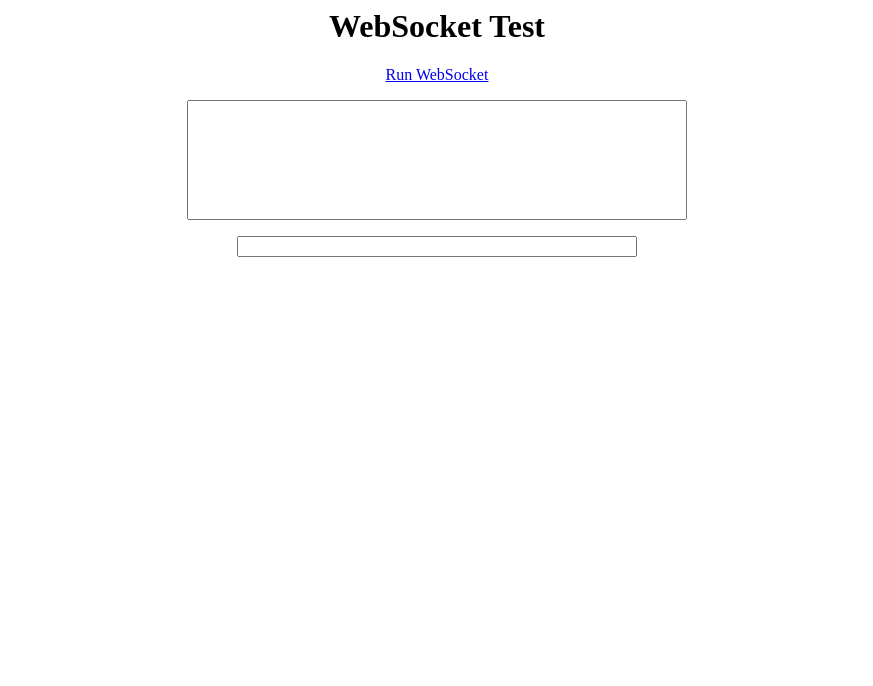
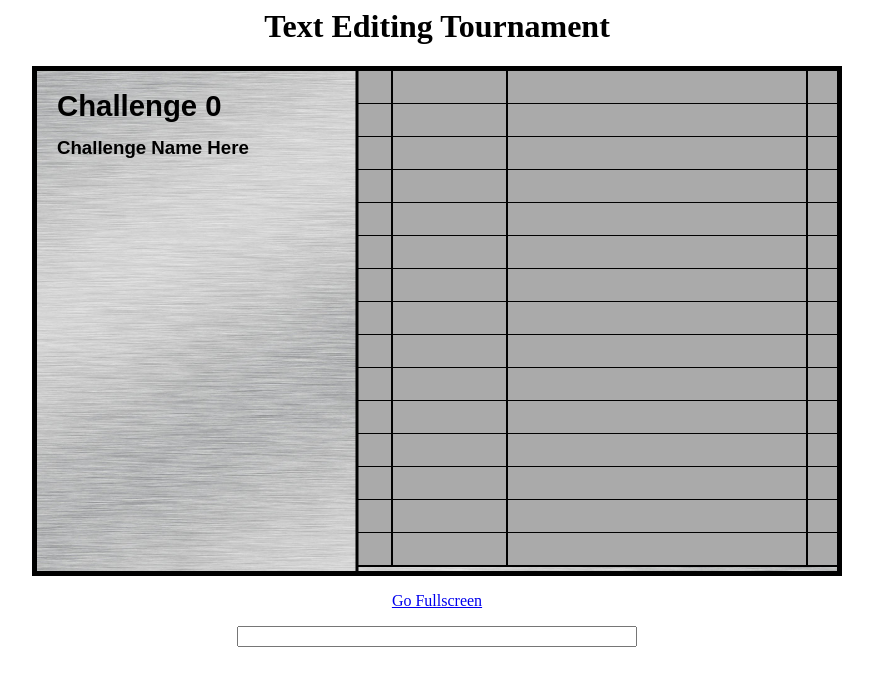
Before and after one commit to ebanner/TextEditorTournament, a plain HTML site: page display/index.html in a window 1280 px wide. Shown: the whole page, without its empty margins (203-1076 px from the left). Drawn offline with nearby package versions, Linux system fonts and the light colour scheme.

Commit message:
Added display functionality to the Web page display code. It currently shows a list of participants.

```diff
--- /dev/null
+++ b/display/display.js
@@ -0,0 +1,170 @@
+// Global values
+var PARTICIPANT_WORKING = 0;
+var PARTICIPANT_FINISHED = 1;
+var PARTICIPANT_FORFEIT = 2;
+
+
+// Display object that renders to the canvas, responsible for displaying the
+//  screen as
+function DisplayChallengeMode(){
+
+    // canvas and context
+    this.canvas = document.getElementById("screen");
+    this.ctx = this.canvas.getContext("2d");
+
+    // challenge information
+    this.challengeNumber = 0;
+    this.challengeName = "Challenge Name Here";
+
+    // background image
+    this.backgroundImage = new Image();
+    this.backgroundImage.src = "bg.jpg";
+
+    // list of message bubbles on the screen
+    this.textBubbles = new Array();
+
+    // list of competitors displayed
+    this.competitors = new Array();
+
+    for(var i=0; i<15; i++){
+        this.competitors.push(new ChallengeCompetitor("name", "editor"));
+    }
+
+
+    // Makes the canvas go into fullscreen mode. TODO- doesn't work.
+    this.goFullScreen = function(){
+        this.canvas.width = 1600;
+        this.canvas.height = 1000;
+
+        if(this.canvas.requestFullScreen)
+            this.canvas.requestFullScreen();
+        else if(this.canvas.webkitRequestFullScreen)
+            this.canvas.webkitRequestFullScreen();
+        else if(this.canvas.mozRequestFullScreen)
+            this.canvas.mozRequestFullScreen();
+    }
+
+
+    // Updates the canvas to draw every frame, after clearing it off.
+    this.update = function(){
+        // clear off the screen
+        this.ctx.clearRect(0, 0, this.canvas.width, this.canvas.height);
+
+        // establish text sizes before going into drawing
+        var bigTextSize = Math.floor(this.canvas.width / 36);
+        var midTextSize = Math.floor(this.canvas.width / 55);
+
+        // establish general positions before going into drawing
+        var cornerTop = Math.floor(this.canvas.height / 11);
+        var secondTop = Math.floor(this.canvas.height / 6);
+        var cornerLeft = Math.floor(this.canvas.width / 40);
+        var midpointX = Math.floor(this.canvas.width / 2.5);
+        var rightWidth = this.canvas.width - midpointX;
+        var lineWidth = Math.ceil(this.canvas.width / 270);
+
+        // draw background texture for left side
+        this.ctx.drawImage(this.backgroundImage,
+            0, 0, this.canvas.width, this.canvas.height);
+
+
+		// draw the participant list (if at least one)
+		var numCompetitors = this.competitors.length;
+		if(numCompetitors >= 1){
+		    // compute box height: at least 1/15th of the canvas height
+		    var boxHeight = Math.floor(this.canvas.height / numCompetitors);
+		    boxHeight = Math.min(boxHeight, this.canvas.height/15);
+
+		    // compute line positions
+		    var curY = 0;
+		    var firstDivider = midpointX + 35;
+		    var secondDivider = midpointX + 150;
+		    var thirdDivider = midpointX + 450;
+		    this.ctx.lineWidth = Math.ceil(lineWidth / 2);
+
+		    for(var i=0; i<numCompetitors; i++){
+
+		        // draw rectangle to contain the color of the status
+		        var bgColor = "#FFFFFF";
+		        switch(this.competitors[i].status){
+		            case PARTICIPANT_WORKING:
+		                bgColor = "#AAAAAA";
+		                break;
+		            case PARTICIPANT_FINISHED:
+		                bgColor = "#00FF00";
+		                break;
+		            case PARTICIPANT_FORFEIT:
+		                bgColor = "#FF0000";
+		                break;
+		            default:
+		                break;
+		        }
+		        this.ctx.fillStyle = bgColor;
+		        this.ctx.fillRect(midpointX, curY, rightWidth, boxHeight);
+
+		        // draw main box divider
+		        this.ctx.beginPath();
+		            this.ctx.moveTo(midpointX, curY + boxHeight);
+		            this.ctx.lineTo(this.canvas.width, curY + boxHeight);
+		            this.ctx.stroke();
+		        this.ctx.closePath();
+
+		        // incremement current y position for the next drawn box.
+		        curY += boxHeight;
+		    }
+
+		    // draw first column divider (placement|name)
+		    this.ctx.beginPath();
+		        this.ctx.moveTo(firstDivider, 0);
+		        this.ctx.lineTo(firstDivider, curY);
+		        this.ctx.stroke();
+		    this.ctx.closePath();
+
+		    // draw second column divider (name|editor)
+		    this.ctx.beginPath();
+		        this.ctx.moveTo(secondDivider, 0);
+		        this.ctx.lineTo(secondDivider, curY);
+		        this.ctx.stroke();
+		    this.ctx.closePath();
+
+		    // draw third column divider (editor|animation)
+		    this.ctx.beginPath();
+		        this.ctx.moveTo(thirdDivider, 0);
+		        this.ctx.lineTo(thirdDivider, curY);
+		        this.ctx.stroke();
+		    this.ctx.closePath();
+		}
+
+
+        // draw the scaled title and challenge number
+		this.ctx.fillStyle = "#000000";
+        this.ctx.font = "bold " + bigTextSize + "pt Arial";
+		this.ctx.fillText("Challenge " + this.challengeNumber,
+		    cornerLeft, cornerTop);
+        this.ctx.font = "bold " + midTextSize + "pt Arial";
+		this.ctx.fillText(this.challengeName, cornerLeft, secondTop);
+
+		// draw the line separator
+		this.ctx.lineWidth = lineWidth;
+		this.ctx.beginPath();
+		    this.ctx.moveTo(midpointX, 0);
+		    this.ctx.lineTo(midpointX, this.canvas.height);
+		    this.ctx.stroke();
+		this.ctx.closePath();
+    }
+}
+
+
+function TextBubble(){
+    //
+}
+
+function ChallengeCompetitor(participant, editor){
+    // Participant meta info
+    this.participant = participant;
+    this.editor = editor;
+
+    // Default status to working (challange in progress)
+    this.status = PARTICIPANT_WORKING;
+
+    this.finishedTime = 0;
+}
--- a/display/index.html
+++ b/display/index.html
@@ -3,7 +3,7 @@
 <title>WebSocket Test</title>
 
 <script type="text/javascript" src="http://code.jquery.com/jquery-1.9.1.min.js"></script>
-<script type="text/javascript" src="main.js"></script>
+<link rel="stylesheet" type="text/css" href="style.css" media="screen" />
 
 <!--script type="text/javascript">
     // send message over the socket (if socket is ready)
@@ -36,15 +36,22 @@
 
 <body style="text-align:center;">
 
-<h1>WebSocket Test</h1>
+    <h1>Text Editing Tournament</h1>
 
-<p><a href="javascript:notify('greetings')">Run WebSocket</a></p>
+    <p><canvas id="screen" width="800" height="500"
+        style="background: #FFFFFF; border: 5px solid black;" role="img">
+            Your browser does not support the canvas element.
+    </canvas></p>
 
-<p><textarea id="textBox" readonly
-    style="resize:none; width:500; height:120;">
-</textarea></p>
 
-<p><input id="inputBox" type="text" style="width:400;"></input></p>
+    <script type="text/javascript" src="display.js"></script>
+    <script type="text/javascript" src="main.js"></script>
+
+
+    <p><a href="javascript:goFullScreen();">Go Fullscreen</a></p>
+
+    <p><input id="inputBox" type="text" style="width:400;"></input></p>
 
 </body>
+
 </html>
--- a/display/main.js
+++ b/display/main.js
@@ -13,6 +13,8 @@ var NOTIFICATION_TYPE_ERROR = 3;
 
 // GLOBAL APP VARIABLES:
 var ws = false; // websocket (initially FALSE to imply it is not connected)
+var display; // current Display object
+var dT = 1000/30; // delta time (between frames)
 
 
 // Initialize the websocket (try to connect to the WS server) using the given
@@ -79,7 +81,7 @@ $(document).ready(function(){
 
     // Try to initialize the websocket here.
     var retval = initWebSocket("127.0.0.1", 9999);
-    alert(retval);
+    //alert(retval);
 
     // Set up inputBox to call sendMessage function.
     $("#inputBox").keyup(function(e){
@@ -88,10 +90,22 @@ $(document).ready(function(){
             playText($("#inputBox").val());
     });
 
-    // clear all text fields/boxes
-    $("#inputBox").val("");
-    $("#textBox").val("");
+    // Start the canvas animator
+    display = new DisplayChallengeMode();
+    setTimeout(updateFrame, dT);
 });
+
+
+function goFullScreen(){
+    display.goFullScreen();
+}
+
+// Called each frame (via Javascript events) to re-draw the entire canvas
+//  and refresh it for the next frame.
+function updateFrame(){
+    display.update();
+    setTimeout(updateFrame, dT);
+}
 
 
 // Parse a message received from the server through the websocket.
@@ -105,7 +119,7 @@ function parseServerMessage(data){
 //              type: depending on the given type, the color of the text/bubble
 //                  will varry.
 function notify(text, type){
-    alert(text); // TODO - just alerts for now
+    //alert(text); // TODO - just alerts for now
 }
 
 
--- /dev/null
+++ b/display/style.css
@@ -0,0 +1,4 @@
+:-webkit-full-screen #screen {
+    width: 100%;
+    height: 100%;
+}
```
Also changed, not shown: display/bg.jpg (added).
